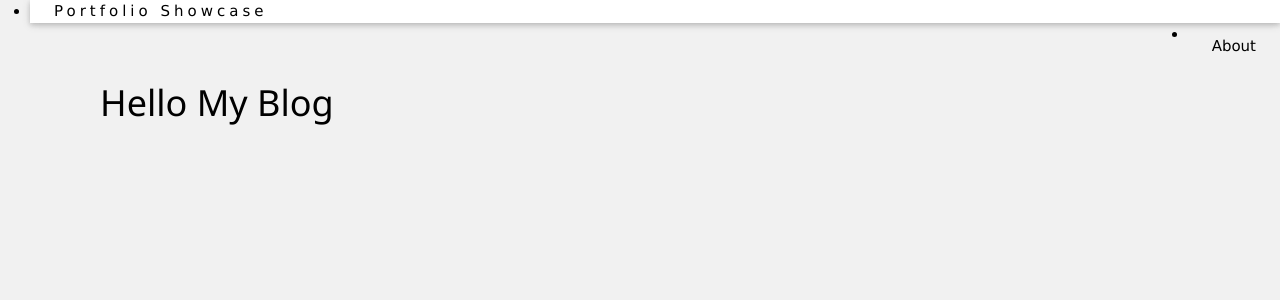
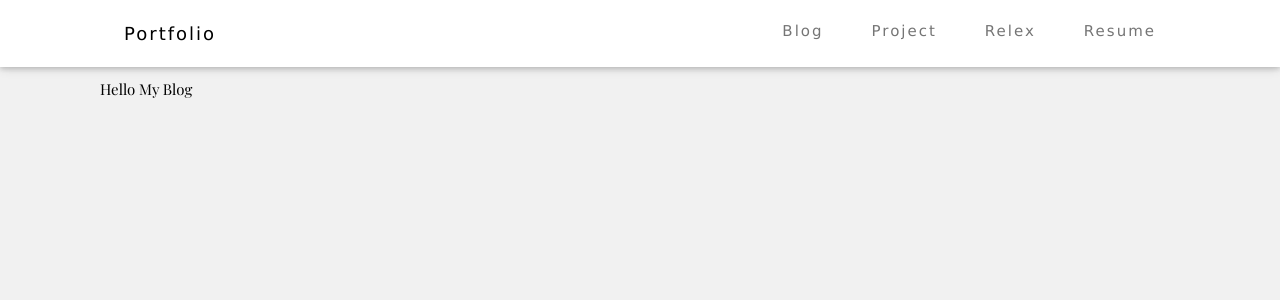
Before and after one commit to kriscirx/portfolio, a Jekyll site: the page built from index.md, in a window 1280 px wide. Shown: the top 300 px of the page. Built offline with Jekyll 4.4.1, drawn with Linux system fonts in a browser that asks for light colours.

Commit message:
Updated site

```diff
--- a/_config.yml
+++ b/_config.yml
@@ -13,14 +13,14 @@
 # you will see them accessed via {{ site.title }}, {{ site.email }}, and so on.
 # You can create any custom variable you would like, and they will be accessible
 # in the templates via {{ site.myvariable }}.
-title: Portfolio Showcase
+title: Portfolio
 email: kriscirx@gmail.com
 description: >- # this means to ignore newlines until "baseurl:"
   Write an awesome description for your new site here. You can edit this
   line in _config.yml. It will appear in your document head meta (for
   Google search results) and in your feed.xml site description.
 baseurl: "" # the subpath of your site, e.g. /blog
-url: "http://yourdomain.com" # the base hostname & protocol for your site, e.g. http://example.com
+url: "" # the base hostname & protocol for your site, e.g. http://example.com
 twitter_username: kriscirx
 github_username:  kriscirx
 
--- a/_includes/header.html
+++ b/_includes/header.html
@@ -1,16 +1,16 @@
 <!-- Header Section -->
 <div class="w3-top">
-  <ul class="w3-navbar w3-white w3-card-2">
-    <li class="w3-wide">
-      <a class="w3-padding-large w3-hover-white" href="{{ site.baseurl }}/">{{ site.title }}</a>
-    </li>
-    <!-- Float links to the right. Hide them on small screens -->
-    <li class="w3-right w3-hide-small">
-      {% for page in site.pages %}
-        {% if page.title %}
-          <a class="w3-padding-large w3-left" href="{{ page.url | prepend: site.baseurl }}">{{ page.title }}</a>
-        {% endif %}
-      {% endfor %}
-    </li>
-  </ul>
+    <div class="w3-bar w3-white w3-padding w3-card" style="letter-spacing:2px;">
+        <div class="wrapper">
+            <a class="w3-bar-item w3-padding-large w3-hover-white w3-large" href="{{ site.baseurl }}/">{{ site.title }}</a>
+            <!-- Right-sided navbar links. Hide them on small screens -->
+            <div class="w3-right w3-hide-small">
+                {% for page in site.pages %}
+                {% if page.title %}
+                <a class="w3-bar-item w3-padding-large w3-left w3-hover-none w3-text-grey w3-hover-text-light-blue" href="{{ page.url | prepend: site.baseurl }}">{{ page.title }}</a>
+                {% endif %}
+                {% endfor %}
+            </div>
+        </div>
+    </div>
 </div>
--- a/_sass/_base.scss
+++ b/_sass/_base.scss
@@ -2,7 +2,7 @@
  * Reset some basic elements
  */
 body, h1, h2, h3, h4, h5, h6,
-p, blockquote, pre, hr,
+p, blockquote, pre, hr, div,
 dl, dd, ol, ul, figure {
     margin: 0;
     padding: 0;
--- a/_sass/_layout.scss
+++ b/_sass/_layout.scss
@@ -164,7 +164,7 @@
 .page-content {
     font-family: $title-font-family;
     padding: $spacing-unit 0;
-    margin-top: 36px;
+    margin-top: 48px;
 }
 
 .page-heading {
--- a/index.md
+++ b/index.md
@@ -4,4 +4,4 @@
 
 layout: default
 ---
-<h1>Hello My Blog</h1>
+Hello My Blog
--- a/about.md
+++ b/relex.md
@@ -1,7 +1,7 @@
 ---
 layout: page
-title: About
-permalink: /about/
+title: Relex
+permalink: /relex/
 ---
 
 This is the base Jekyll theme. You can find out more info about customizing your Jekyll theme, as well as basic Jekyll usage documentation at [jekyllrb.com](https://jekyllrb.com/)
```
Also changed, not shown: blog.md (added, +5 -0 lines), project.md (added, +5 -0 lines), resume.md (added, +5 -0 lines).
